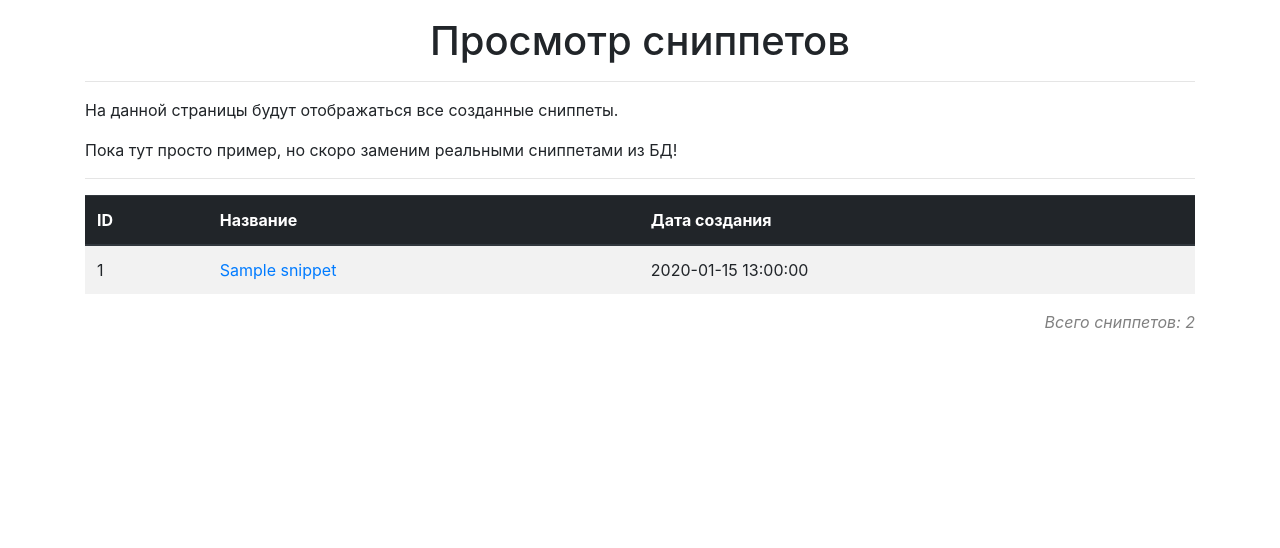
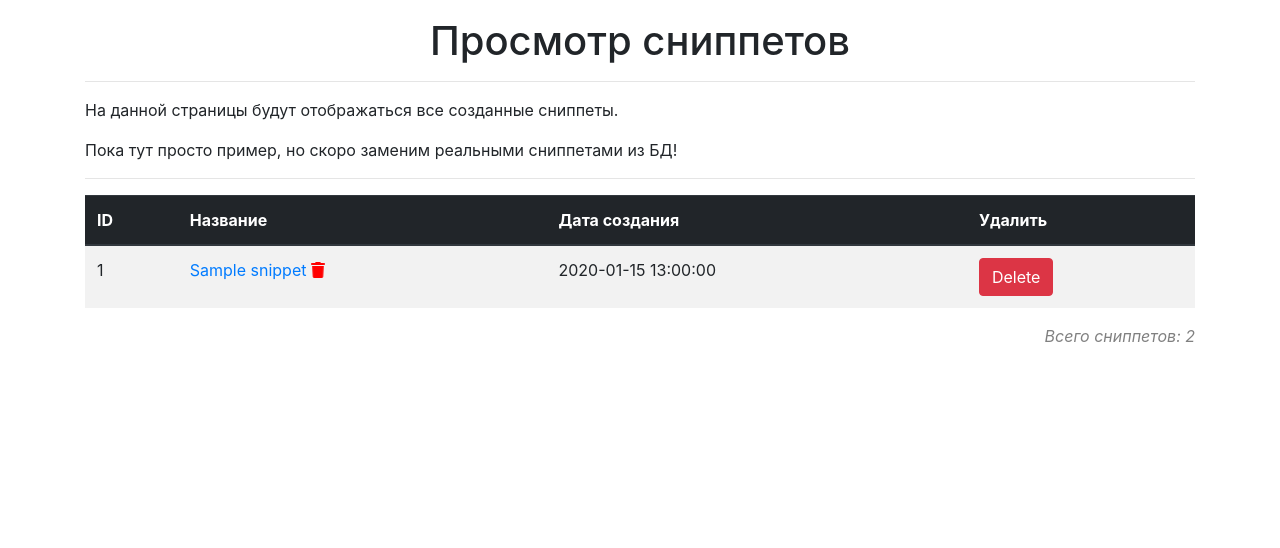
Before and after one commit to Saabenko/Snippets_03032025, a Django app: page /snippets/list in a window 1280 px wide. Shown: the part 59-607 px from the top of the page. Run offline with Django 3.2, Linux system fonts and the light colour scheme; tables that the repository leaves empty hold one stand-in row (values such as "Sample post"); some libraries are stand-ins or nearby versions.

Commit message:
Done. Delete snippet

```diff
--- a/MainApp/views.py
+++ b/MainApp/views.py
@@ -1,5 +1,5 @@
 from django.http import Http404, HttpResponse
-from django.shortcuts import render, redirect
+from django.shortcuts import get_object_or_404, render, redirect
 from MainApp.forms import SnippetForm
 from MainApp.models import Snippet
 from django.core.exceptions import ObjectDoesNotExist
@@ -44,12 +44,14 @@ def snippet_detail(request, snippet_id: int):
         return render(request, "pages/errors.html", context | {"error": f"Snippet with id={snippet_id} not found"})
     else:
         context["snippet"] = snippet
+        context["type"] = "view"
         return render(request, "pages/snippet_detail.html", context)
 
-#def create_snippet(request):
-#    if request.method == "POST":
-#        form = SnippetForm(request.POST)
-#        if form.is_valid():
-#            form.save()
-#            return redirect("snippets-list") # GET /snippets/list
-#        return render(request, "pages/add_snippet.html", {'form': form})
+def snippet_edit(request, snippet_id: int):
+    pass
+
+def snippet_delete(request, snippet_id: int):
+    if request.method == "POST" or request.method == "GET":
+        snippet = get_object_or_404(Snippet, id=snippet_id)
+        snippet.delete()
+    return redirect("snippets-list")
--- a/Snippets/urls.py
+++ b/Snippets/urls.py
@@ -8,5 +8,6 @@ urlpatterns = [
     path('snippets/add', views.add_snippet_page, name="snippets-add"),
     path('snippets/list', views.snippets_page, name="snippets-list"),
     path('snippets/<int:snippet_id>', views.snippet_detail, name="snippet-detail"),
-    #path('snippets/create', views.create_snippet, name="snippet-create")
+    path('snippets/<int:snippet_id>/edit', views.snippet_edit, name="snippet-edit"),
+    path('snippets/<int:snippet_id>/delete', views.snippet_delete, name="snippet-delete"),
 ] + static(settings.STATIC_URL, document_root=settings.STATIC_ROOT)
--- a/templates/pages/view_snippets.html
+++ b/templates/pages/view_snippets.html
@@ -27,14 +27,26 @@
                         <th scope="col">ID</th>
                         <th scope="col">Название</th>
                         <th scope="col">Дата создания</th>
+                        <th scope="col">Удалить</th>
                     </tr>
                     </thead>
                     <tbody>
                     {% for snippet in snippets %}
                     <tr>
                         <td scope="row">{{ snippet.id }}</td>
-                        <td><a href="{% url "snippet-detail" snippet.id %}">{{ snippet.name }}</a></td>
+                        <td><a href="{% url "snippet-detail" snippet.id %}">{{ snippet.name }}</a>
+                            <a href="{% url "snippet-delete" snippet.id %}">
+                            <i style="color: red;" class="fa-solid fa-trash fa-flip"></i></a>
+                        </td>
+                        {# Https://docs.djangoprojects.com/en/5.0/ref/templates/builtins/#std-templatefilter-date #}
                         <td>{{ snippet.creation_date | date:"Y-m-d H:i:s" }}</td>
+
+                        <td>
+                            <form action="{% url "snippet-delete" snippet.id %}" method="post">
+                                {% csrf_token %}
+                                <button type="submit" class="btn btn-danger">Delete</button>
+                            </form>
+                        </td>
                     </tr>
                     {% endfor %}
                     </tbody>
```
